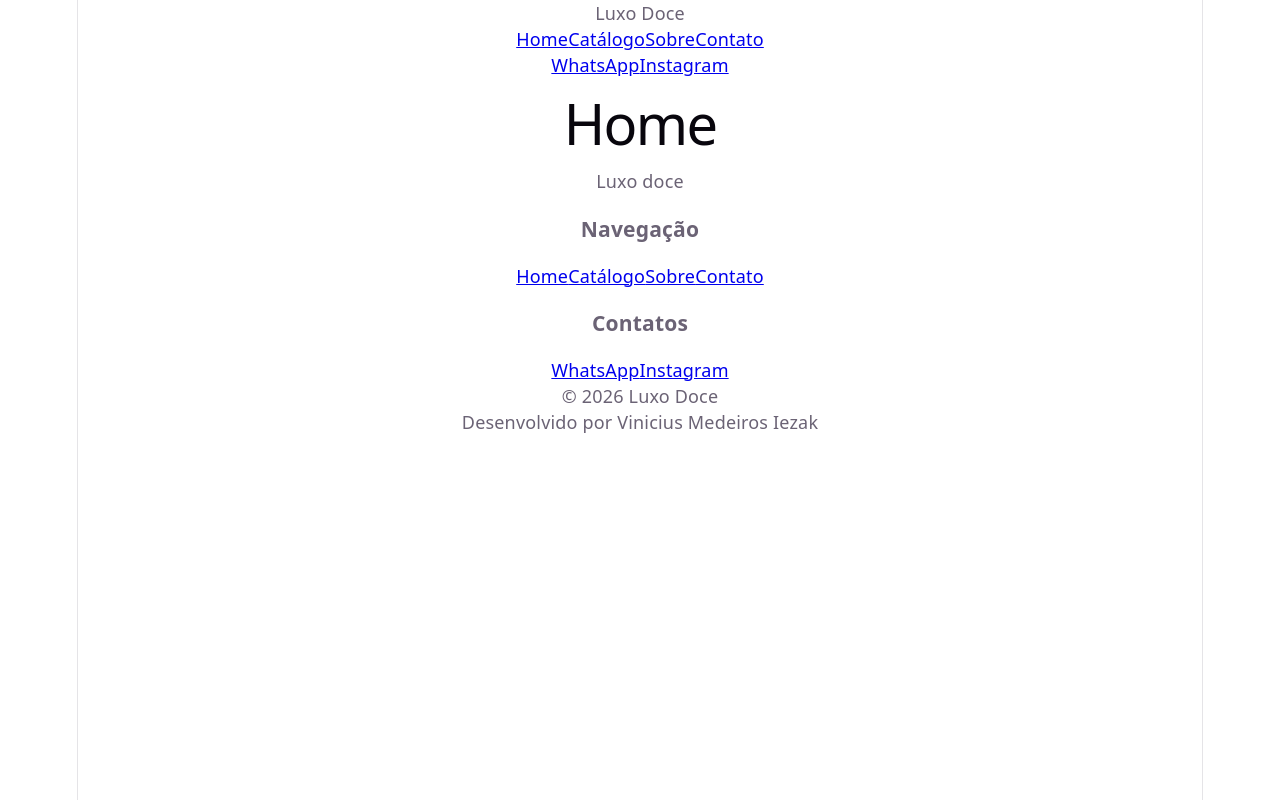
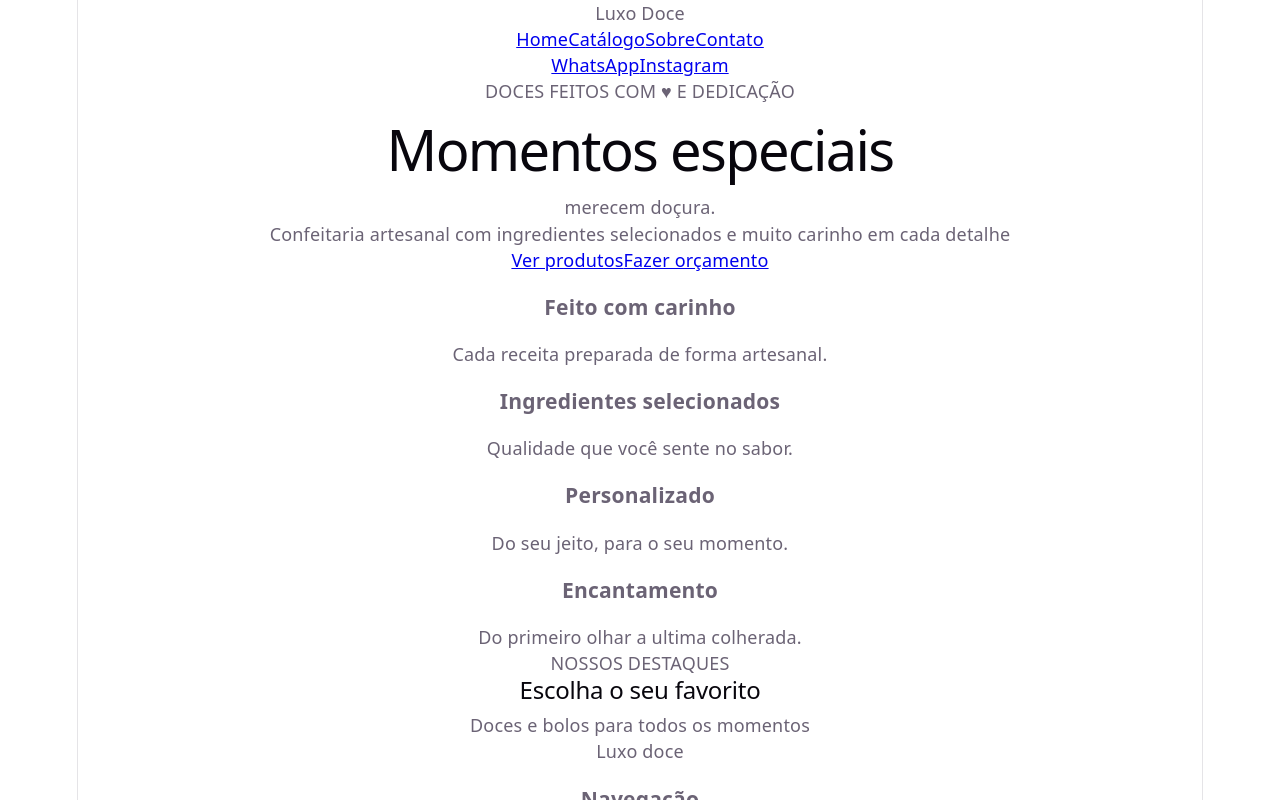
Before and after one commit to iezak/confeitaria-vitrine, a React (Vite) app: page / in a window 1280 px wide. Shown: the top 800 px of the page. Built offline with nearby package versions, Linux system fonts and the light colour scheme.

Commit message:
feat: cria página Home com hero e destaques iniciais (#15)

```diff
--- a/src/pages/Home.jsx
+++ b/src/pages/Home.jsx
@@ -1,8 +1,53 @@
+import { Link } from "react-router-dom";
+
 function Home() {
   return (
-    <div>
-      <h1>Home</h1>
-    </div>
+    <main>
+      <section>
+        <div>
+          <p>DOCES FEITOS COM ♥ E DEDICAÇÃO</p>
+          <h1>Momentos especiais</h1>
+          <p>merecem doçura.</p>
+          <p>
+            Confeitaria artesanal com ingredientes selecionados e muito carinho
+            em cada detalhe
+          </p>
+          <Link to="/catalogo">Ver produtos</Link>
+          <a href="https://wa.me/5541997792875" target="_blank">
+            Fazer orçamento
+          </a>
+        </div>
+        <div>{/* Vou adicionar a imegem depois */}</div>
+      </section>
+      <section>
+        <div>
+          <span>{/* Vou adicionar a imegem depois */}</span>
+          <h3>Feito com carinho</h3>
+          <p>Cada receita preparada de forma artesanal.</p>
+        </div>
+        <div>
+          <span>{/* Vou adicionar a imegem depois */}</span>
+          <h3>Ingredientes selecionados</h3>
+          <p>Qualidade que você sente no sabor.</p>
+        </div>
+        <div>
+          <span>{/* Vou adicionar a imegem depois */}</span>
+          <h3>Personalizado</h3>
+          <p>Do seu jeito, para o seu momento.</p>
+        </div>
+        <div>
+          <span>{/* Vou adicionar a imegem depois */}</span>
+          <h3>Encantamento</h3>
+          <p>Do primeiro olhar a ultima colherada.</p>
+        </div>
+      </section>
+      <section>
+        <p>NOSSOS DESTAQUES</p>
+        <h2>Escolha o seu favorito</h2>
+        <p>Doces e bolos para todos os momentos</p>
+        {/* Produtos em destaque serão exibidos aqui — issue #41 */}
+      </section>
+    </main>
   );
 }
 
```
